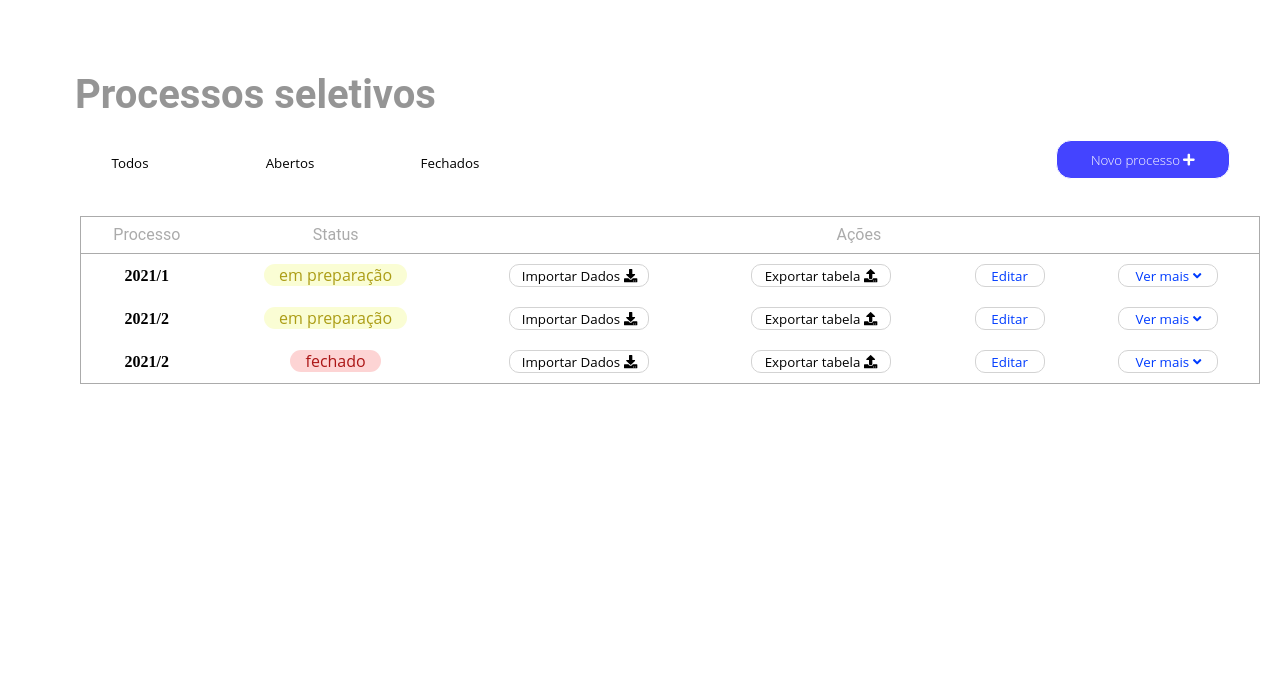
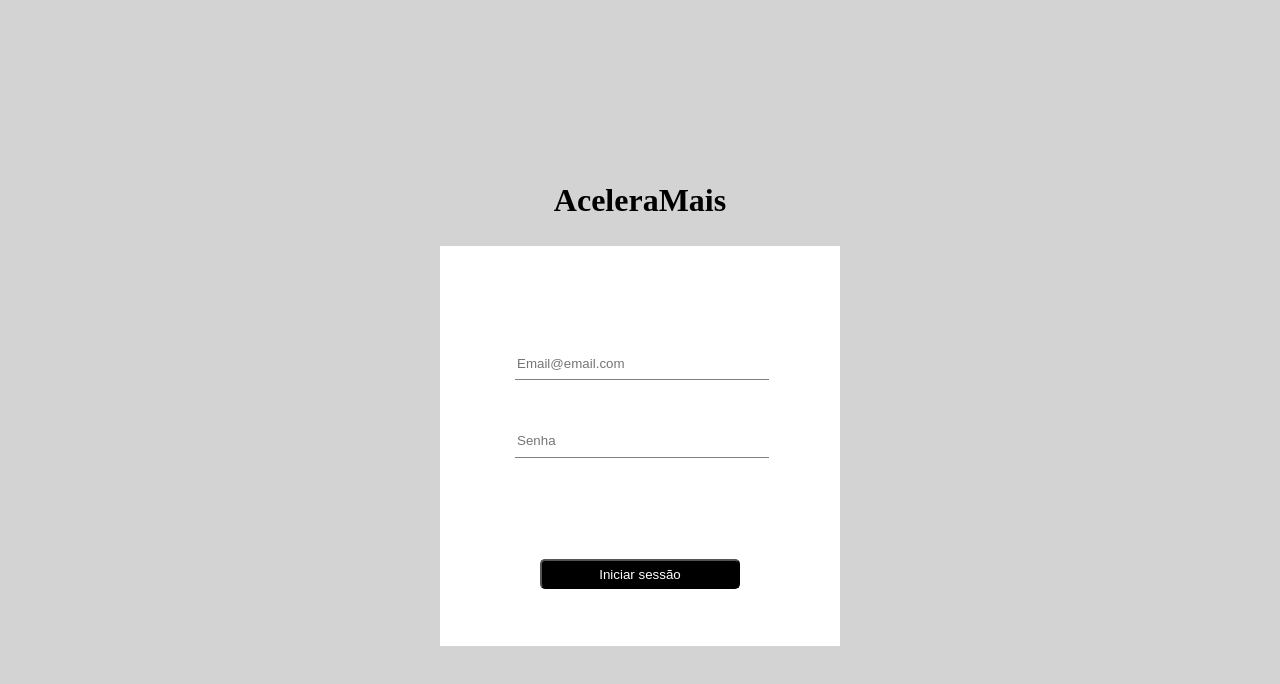
Before and after one commit to aceleradora-TW/acelera-mais-front, a React (Create React App) app: page / in a window 1280 px wide. Shown: the top 684 px of the page. Built offline with nearby package versions, Linux system fonts and the light colour scheme.

Commit message:
feat(lista processo seletivo): finaliza rotas
@Biamah @ErickCardoso007

BREAKING CHANGE: #9

```diff
--- a/package.json
+++ b/package.json
@@ -13,6 +13,7 @@
     "eslint-config-standard": "^16.0.3",
     "react": "^17.0.2",
     "react-dom": "^17.0.2",
+    "react-router-dom": "^5.3.0",
     "react-scripts": "4.0.3",
     "web-vitals": "^1.0.1"
   },
--- a/src/App.js
+++ b/src/App.js
@@ -1,10 +1,8 @@
-// import { Login } from './components/login'
-
-import HiringProcessPage from './pages/hiring-process'
+import Routes from './routes'
 
 const App = () => {
   return (
-    <HiringProcessPage />
+      <Routes />
   )
 }
 
--- a/src/pages/login/index.js
+++ b/src/pages/login-page/index.js
@@ -1,4 +1,4 @@
-import { Login } from './components/login'
+import { Login } from '../../components/login'
 
 const LoginPage = () => {
   return (
--- /dev/null
+++ b/src/routes/index.js
@@ -0,0 +1,16 @@
+import React from 'react'
+import { Route, BrowserRouter } from 'react-router-dom'
+
+import LoginPage from '../pages/login-page'
+import HiringProcessPage from '../pages/hiring-process'
+
+const Routes = () => {
+  return (
+        <BrowserRouter>
+            <Route component = {LoginPage} path = "/" exact />
+            <Route component = {HiringProcessPage} path = "/hiring-process" exact />
+        </BrowserRouter>
+  )
+}
+
+export default Routes
```
Also changed, not shown: src/assets/img/create-folder_1.png (deleted), 1 other file (tests, documents, lock files or other folders).
